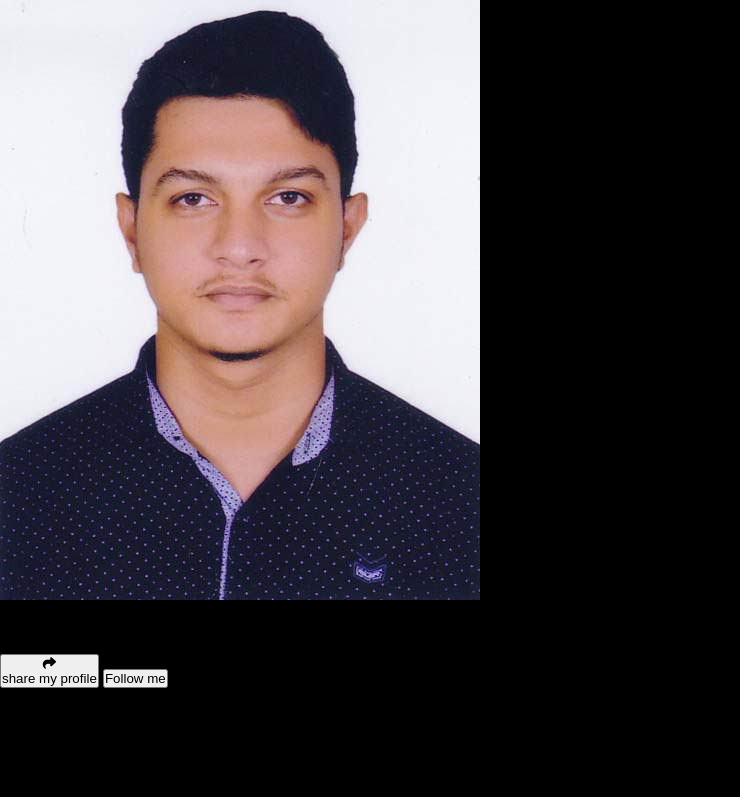
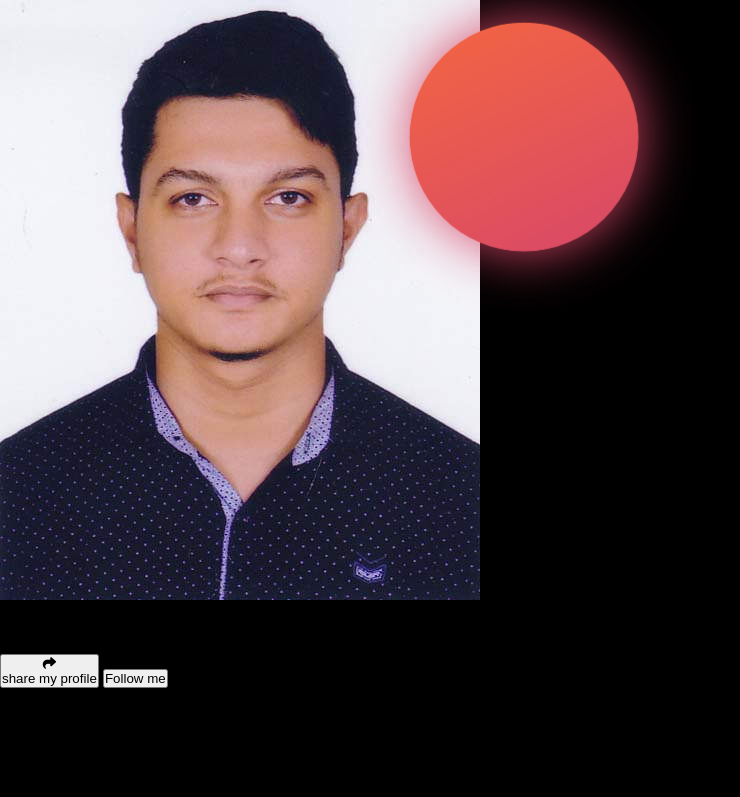
Before and after one commit to Jihad7518/Modal-web, a plain HTML site: page index.html in a window 1280 px wide. Shown: the top 797 px of the page, without its empty margins (0-740 px from the left). Drawn offline with Linux system fonts and the light colour scheme.

Commit message:
Update style.css

```diff
--- a/style.css
+++ b/style.css
@@ -14,3 +14,23 @@
     width: 100vw;
     height: 100vh;
   }
+
+.circle1 {
+    position: fixed;
+    top: 5%;
+    left: 30%;
+    width: 13em;
+    height: 13em;
+    border-radius: 50%;
+    box-shadow: 0 0 50px #d84869;
+    background: linear-gradient(-25deg, #d84869, #f46641);
+    animation: circle1Animate 15s infinite;
+  }
+
+  @keyframes circle1Animate {
+    50% {
+      left: 33%;
+      top: 4%;
+      scale: 1.11;
+    }
+  }
```
